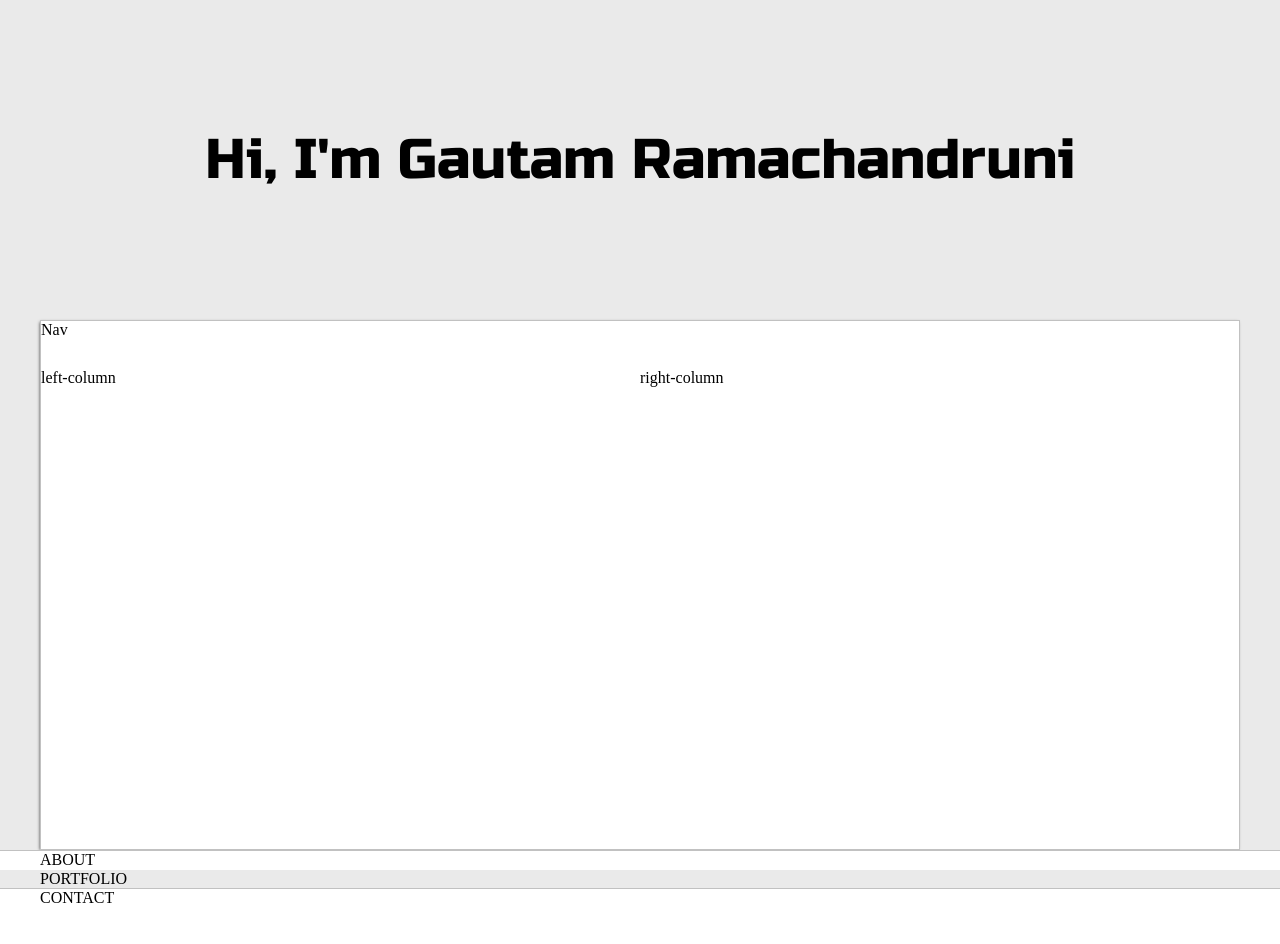
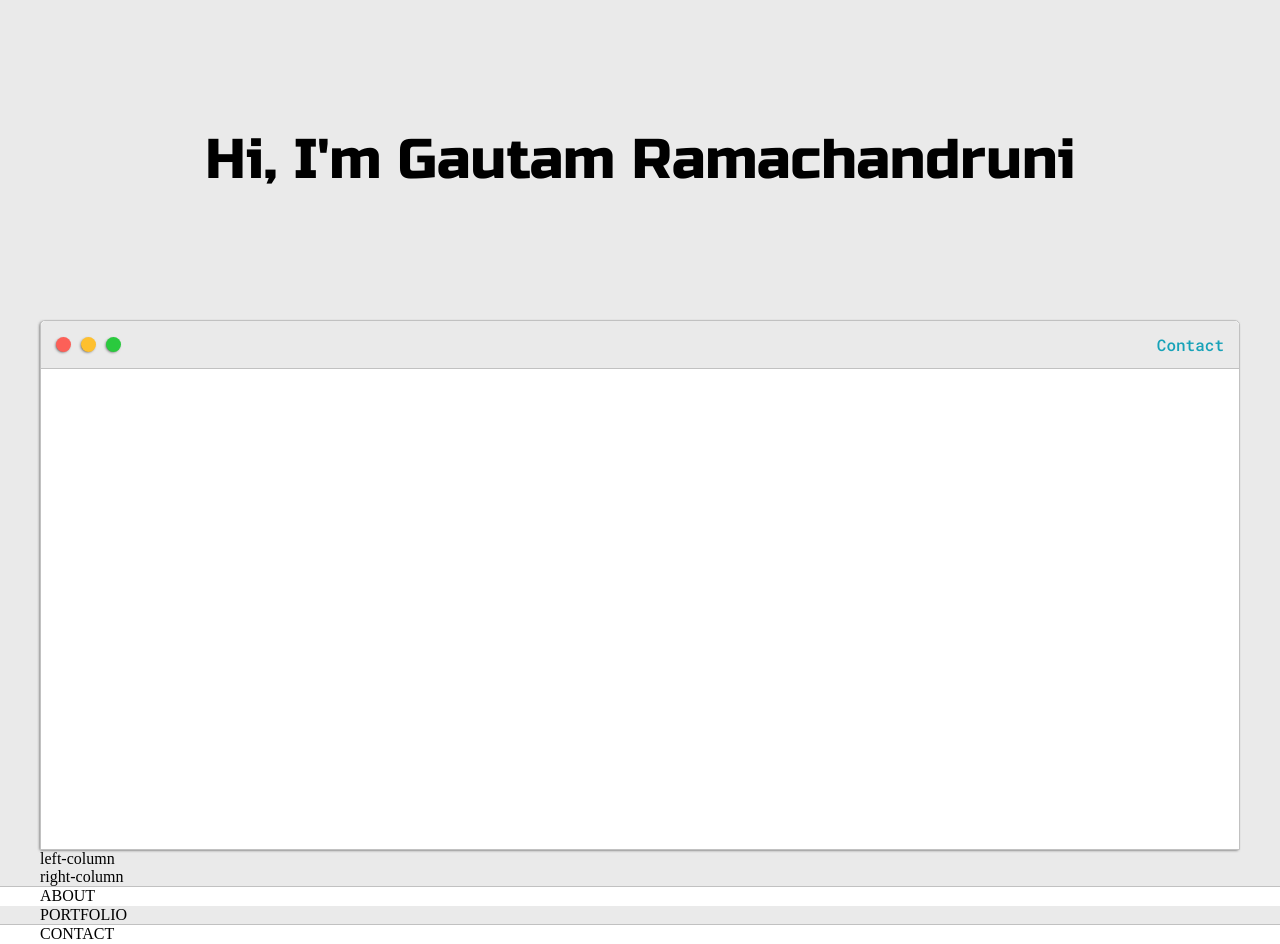
Before and after one commit to gautam-ramachandruni/portfolio-website, a PHP site: page / in a window 1280 px wide. Before the commit the page ends 903 px from the top, so only its background shows below. Run offline with PHP 8.4, Linux system fonts and the light colour scheme.

Commit message:
Customize nav-wrapper to display Safari browser dots and justify Contact link to the right.

```diff
--- a/default.css
+++ b/default.css
@@ -1,11 +1,11 @@
 :root {
-    --mainColor:#eaeaea;
-    --secondaryColor:#fff;
+    --mainColor:#EAEAEA;
+    --secondaryColor:#FFF;
 
-    --borderColor: #c1c1c1;
+    --borderColor: #C1C1C1;
 
     --mainText: black;
-    --secondaryText: #4b5156;
+    --secondaryText: #4B5156;
 }
 
 html, body {
@@ -45,7 +45,7 @@ h6 {
 
 a {
     text-decoration: none;
-    color: #17a2b8;
+    color: #17A2B8;
 }
 
 ul {
@@ -84,10 +84,11 @@ p, li, span, label, input, textarea {
 .intro-wrapper {
     background-color: var(--secondaryColor);
     border: 1px solid var(--borderColor);
+    border-radius: 5px 5px 0 0;
 
-    -webkit-box-shadow: -1px 1px 3px -1px rgba(0,0,0,0.75);
-    -moz-box-shadow: -1px 1px 3px -1px rgba(0,0,0,0.75);
-    box-shadow: -1px 1px 3px -1px rgba(0,0,0,0.75);
+    -webkit-box-shadow: -1px 1px 3px -1px rgba(0, 0, 0, 0.75);
+    -moz-box-shadow: -1px 1px 3px -1px rgba(0, 0, 0, 0.75);
+    box-shadow: -1px 1px 3px -1px rgba(0, 0, 0, 0.75);
 
     display: grid;
     grid-template-columns: 1fr 1fr;
@@ -100,6 +101,54 @@ p, li, span, label, input, textarea {
 
 .nav-wrapper {
     grid-area: nav-wrapper;
+    border-bottom: 1px solid var(--borderColor);
+    border-radius: 5px 5px 0 0;
+
+    display: flex;
+    justify-content: space-between;
+    align-items: center;
+    background-color: var(--mainColor);
+
+}
+
+#navigation {
+    margin: 0;
+    padding: 10px;
+}
+
+#navigation li {
+    display: inline-block;
+    margin-left: 5px;
+    margin-right: 5px;
+}
+
+.dots-wrapper {
+    display: flex;
+    padding: 10px;
+}
+
+#dot-1 {
+    background-color: #FC6058;
+}
+
+#dot-2 {
+    background-color: #FEC02F;
+}
+
+#dot-3 {
+    background-color: #2ACA3E;
+}
+
+.browser-dot {
+    background-color: black;
+    height: 15px;
+    width: 15px;
+    border-radius: 50%;
+    margin: 5px;
+
+    -webkit-box-shadow: -1px 1px 3px -1px rgba(0, 0, 0, 0.75);
+    -moz-box-shadow: -1px 1px 3px -1px rgba(0, 0, 0, 0.75);
+    box-shadow: -1px 1px 3px -1px rgba(0, 0, 0, 0.75);
 }
 
 .left-column {
--- a/index.html
+++ b/index.html
@@ -17,7 +17,14 @@
 			</div>
 			<div class="intro-wrapper">
 				<div class="nav-wrapper">
-					Nav
+					<div class="dots-wrapper">
+						<div id="dot-1" class="browser-dot"></div>
+						<div id="dot-2" class="browser-dot"></div>
+						<div id="dot-3" class="browser-dot"></div>
+					</div>
+					<ul id="navigation">
+						<li><a href="#">Contact</a></li>
+				</div>
 			</div>
 			<div class="left-column">
 				left-column
```
Lines whose indentation alone changed are shown as unchanged.
